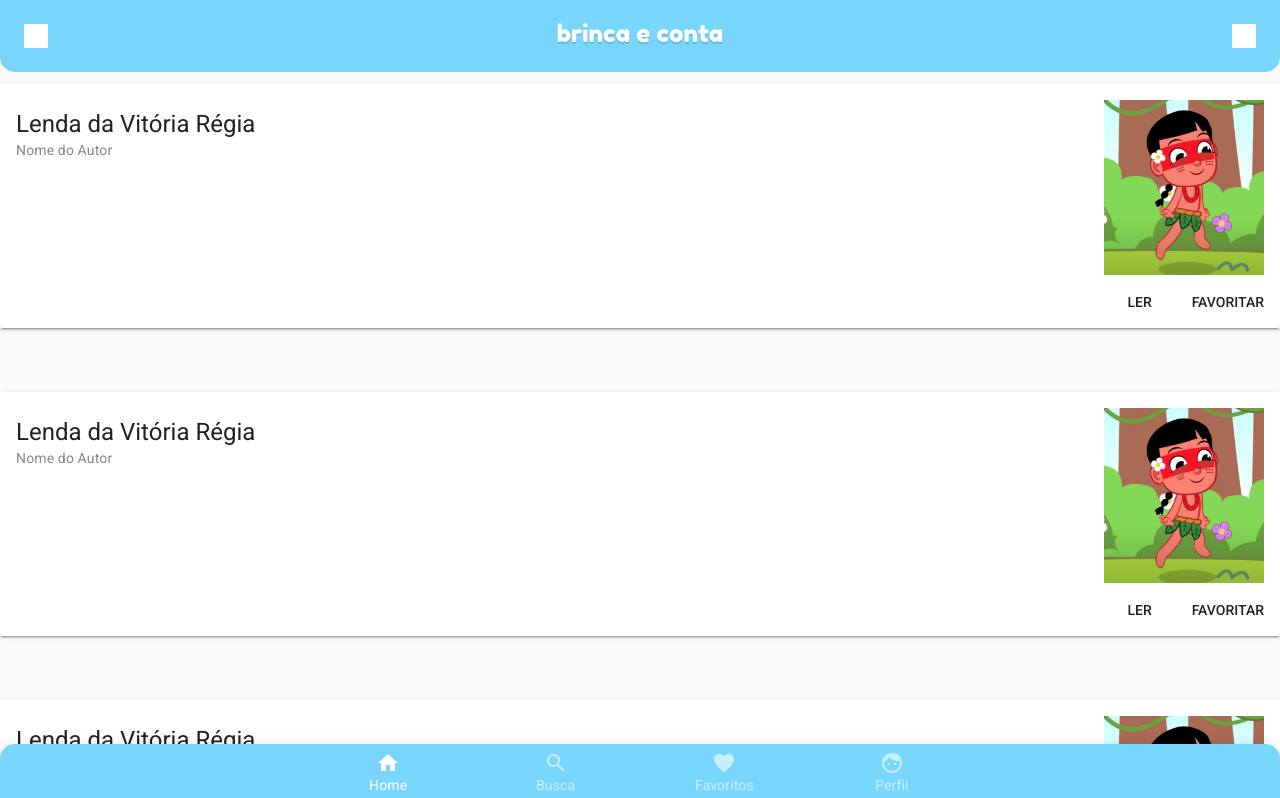
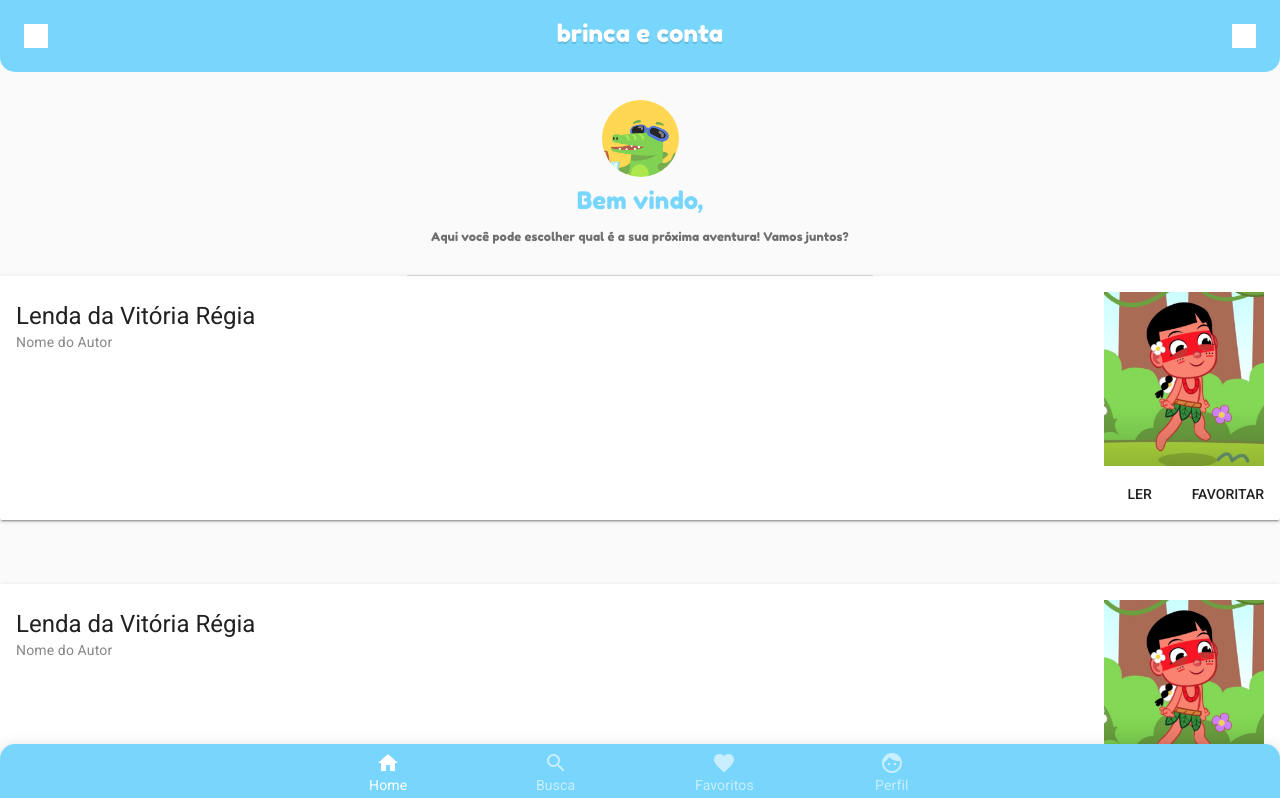
Before and after one commit to KarolHarumi/brinca-e-conta, a Vue app in the folder front/: page /home in a window 1280 px wide. Shown: the top 798 px of the page. Built offline with nearby package versions, Linux system fonts and the light colour scheme.

Commit message:
feat: add home profile section

```diff
--- a/front/src/components/Header.vue
+++ b/front/src/components/Header.vue
@@ -50,7 +50,6 @@ export default {
   font-size: 24px;
   padding: 1em;
   color: #fff;
-  margin-bottom: 0.5em;
 }
 
 .header .menu {
--- a/front/src/views/Home.vue
+++ b/front/src/views/Home.vue
@@ -2,6 +2,20 @@
   <div class="home">
     <Header />
     <Footer :icon="'home'" />
+
+    <div class="profile">
+      <div class="container">
+        <div class="avatar"></div>
+        <div class="greetings">
+          <p class="welcome">
+            Bem vindo, <span class="user-name">{{ name }}</span>
+          </p>
+          <span class="disclaimer">
+            Aqui você pode escolher qual é a sua próxima aventura! Vamos juntos?
+          </span>
+        </div>
+      </div>
+    </div>
 
     <div class="cards-container">
       <md-card>
@@ -76,11 +90,60 @@ export default {
   components: {
     Header,
     Footer
+  },
+  computed: {
+    name() {
+      return localStorage.getItem("name");
+    }
   }
 };
 </script>
 
 <style>
+.home .profile {
+  display: flex;
+  flex-flow: column;
+  align-items: center;
+  font-family: "Fredoka One", cursive;
+  padding: 0 2em;
+}
+
+.profile .container {
+  display: flex;
+  flex-flow: column;
+  align-items: center;
+  padding: 2em 0;
+  box-sizing: border-box;
+  border-bottom: 1px solid #d8d9d9;
+}
+
+.profile .avatar {
+  border-radius: 50%;
+  width: 77px;
+  height: 77px;
+  background: #ffd753 url(../assets/care/care_2.png) no-repeat 15% -60%/104px;
+}
+
+.profile .greetings {
+  text-align: center;
+}
+
+.profile .greetings .welcome {
+  font-size: 24px;
+  color: #78d6fd;
+  margin: 0.6em 0;
+}
+
+.profile .greetings .welcome .user-name {
+  color: #ecbf2c;
+}
+
+.profile .greetings .disclaimer {
+  color: #6f6f6f;
+  font-size: 12px;
+  margin: 0 2em;
+}
+
 .cards-container {
   display: flex;
   flex-direction: column;
```
